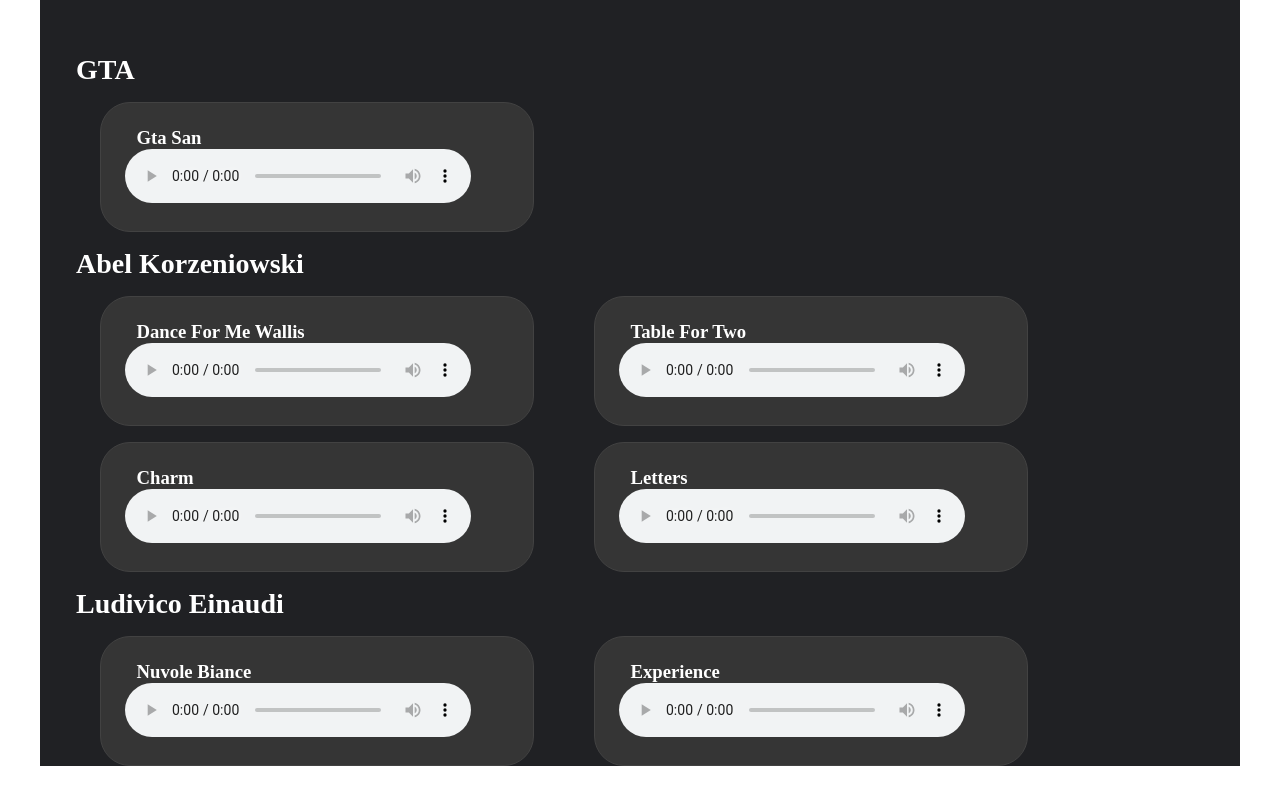
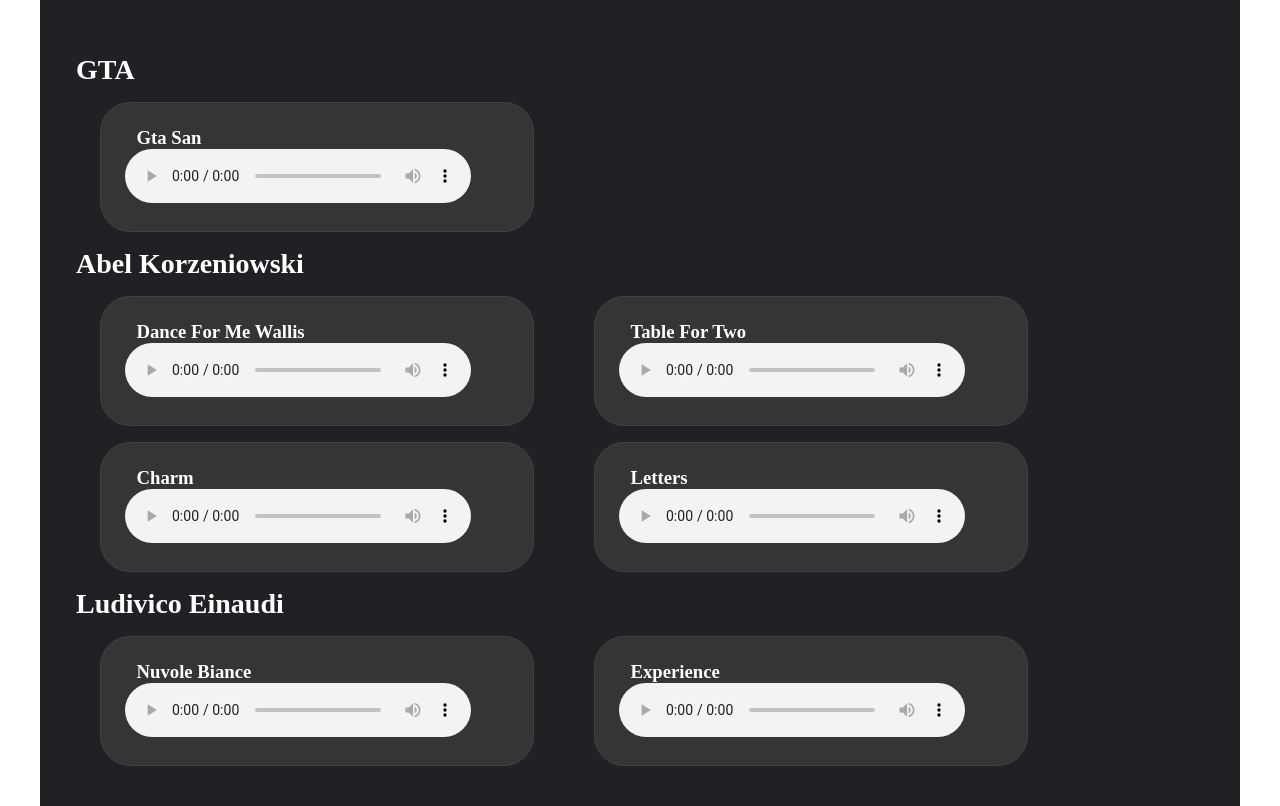
Before and after one commit to Dan-Egorov/Musicsite, a plain HTML site: page index.html in a window 1280 px wide. Shown: the part 42-848 px from the top of the page. Before the commit the page ends 808 px from the top, so only its background shows below. Drawn offline with Linux system fonts and the light colour scheme.

Commit message:
Update style.css

```diff
--- a/css/style.css
+++ b/css/style.css
@@ -28,7 +28,7 @@
 .second-section {
   color: white;
   min-height: 90vh;
-  padding: 5vh 0 0 0;
+  padding: 5vh 0 5vh 0;
   background-color: rgb(32, 33, 36);
 }
 .second-section__audio-container-item {
@@ -75,6 +75,7 @@
     margin: 2vh 0 0 0;
     width: 94%;
     padding: 2vh 0 2vh 0;
+    border-radius: 25px;
     border: none;
   }
   .second-section__audio-player {
```
